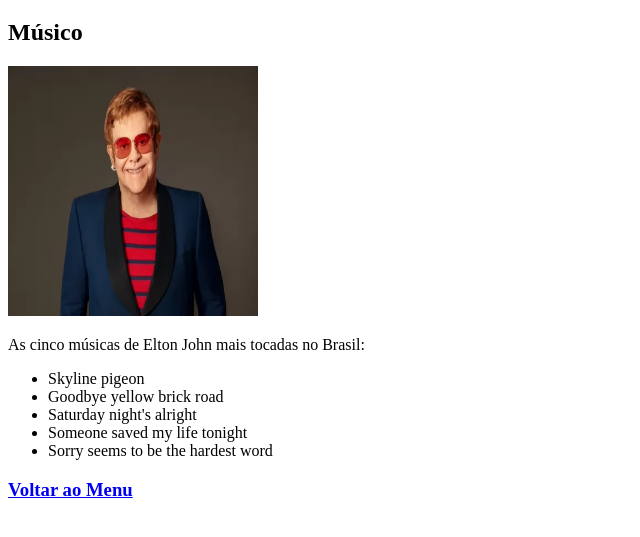
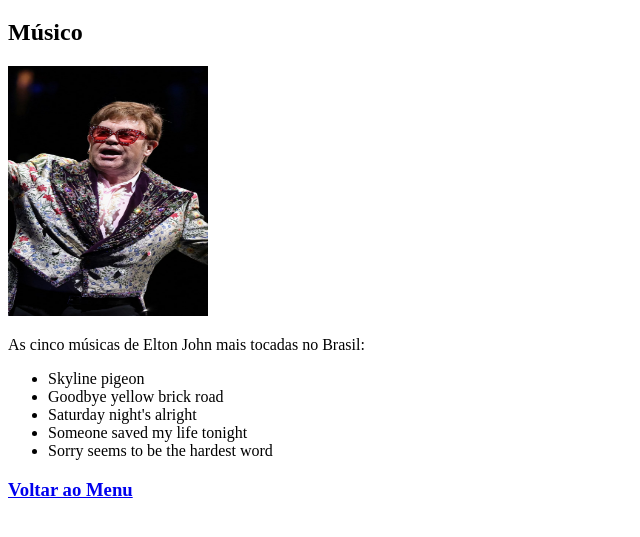
Before and after one commit to adrianoponce/primeiro-site, a plain HTML site: page elton-john.html in a window 1280 px wide. Shown: the part 61-598 px from the top of the page, without its empty margins (0-640 px from the left). Drawn offline with Linux system fonts and the light colour scheme.

Commit message:
Criando meu primeiro site em HTML

```diff
--- a/elton-john.html
+++ b/elton-john.html
@@ -9,7 +9,7 @@
 <body>
     <h1>Elton John</h1>
 <h2>Músico</h2>
-<img src="elton-john.jpg" width="250" height="250">
+<img src="elton-john.webp" width="200" height="250">
 <p>As cinco músicas de Elton John mais tocadas no Brasil:</p>
 <ul>
     <li>Skyline pigeon</li>
```
Also changed, not shown: index.html (+1 -1 lines), elton-john.jpg (deleted), elton-john.webp (added), michael-jordan.jpg.
